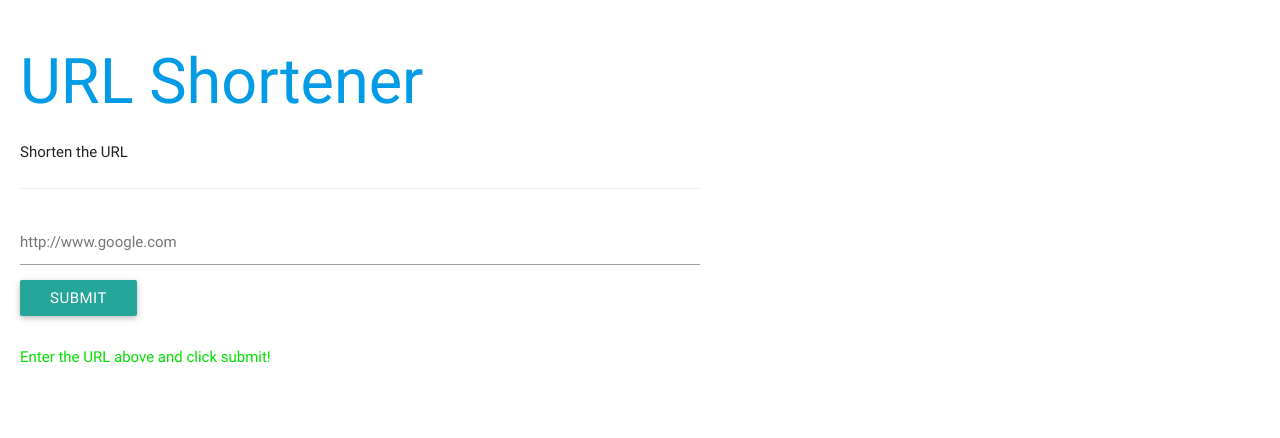
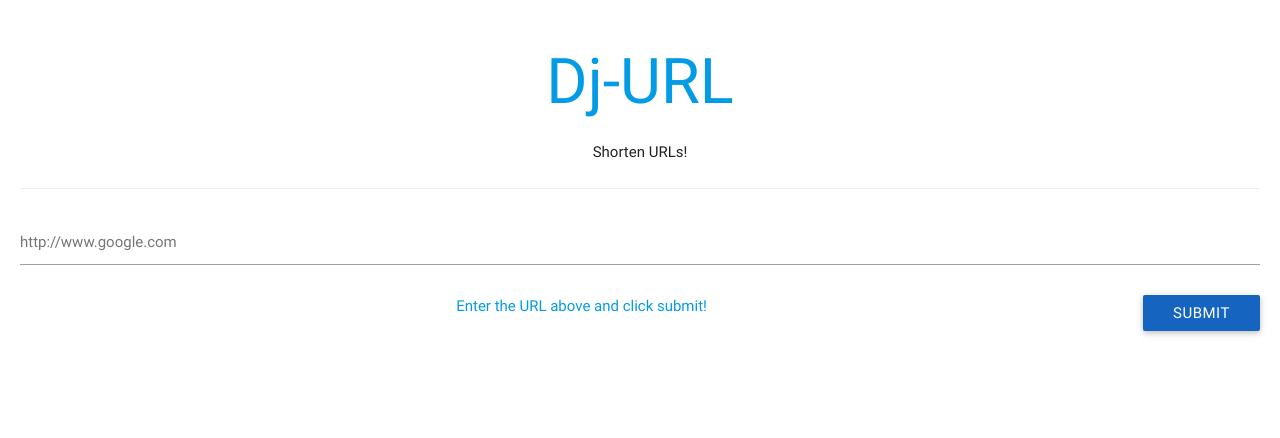
Before and after one commit to SanketDG/djurl, a Django app: template djurl/templates/djurl/index.html in a window 1280 px wide. Shown: the top 438 px of the page. Run offline with Django 3.2, Linux system fonts and the light colour scheme; the template is opened without the code that fills it, so the values that code supplies are empty; parts of the project's set-up code (start-up, migrations or seed data) failed here and were passed over; some libraries are stand-ins or nearby versions.

Commit message:
update UI

```diff
--- a/djurl/static/djurl/css/custom.css
+++ b/djurl/static/djurl/css/custom.css
@@ -1,10 +1,6 @@
 #content {
     margin-top: 20px;
     margin-bottom: 60px;
-}
-
-a:hover{
-    text-decoration: none;
 }
 
 header {
@@ -15,12 +11,15 @@ header {
 }
 
 #wrap {
-    max-width: 700px;
     margin: 5px 10px 10px 10px;
     padding: 10px;
-    text-align: left;
+    text-align: center;
 }
 #url-result {
-    color: #00e000;
+    color: #039be5;
     display: hidden;
 }
+
+.btn {
+    float: right;
+}
--- a/djurl/templates/djurl/base.html
+++ b/djurl/templates/djurl/base.html
@@ -4,8 +4,8 @@
  <title>{% block title %}Welcome to mysite{% endblock %}</title>
  {% load staticfiles %}
  <!-- <link rel="stylesheet" href="https://maxcdn.bootstrapcdn.com/bootstrap/3.3.1/css/bootstrap.min.css"> -->
+ <link rel="stylesheet" type="text/css" href="{% static 'djurl/css/materialize.min.css' %}" />
  <link rel="stylesheet" type="text/css" href="{% static 'djurl/css/custom.css' %}" />
- <link rel="stylesheet" type="text/css" href="{% static 'djurl/css/materialize.min.css' %}" />
  <script src="//ajax.googleapis.com/ajax/libs/jquery/1.9.1/jquery.min.js"></script>
  <meta name="viewport" content="width=device-width, initial-scale=1">
 </head>
@@ -38,8 +38,8 @@ function returnSuccess(data, textStatus, jqXHR) {
 <body>
 <div id="wrap">
 <header>
-   <h1><a href="{% url 'djurl:home' %}">URL Shortener</a></h1>
-   <p>Shorten the URL</p>
+   <h1><a href="{% url 'djurl:home' %}">Dj-URL</a></h1>
+   <p>Shorten URLs!</p>
 </header>
 
 <div id="content">
--- a/djurl/templates/djurl/index.html
+++ b/djurl/templates/djurl/index.html
@@ -11,7 +11,7 @@
  </div>
  <div class="col-sm-3">
  {% csrf_token %}
- <button id="submitButton" class="btn btn-primary">Submit</button></p>
+ <button id="submitButton" class="waves-effect waves-light btn blue darken-3">Submit</button></p>
  </div>
  </div>
  <div class="panel-footer"><span id="url-result">Enter the URL above and click submit!</span></div>
```
